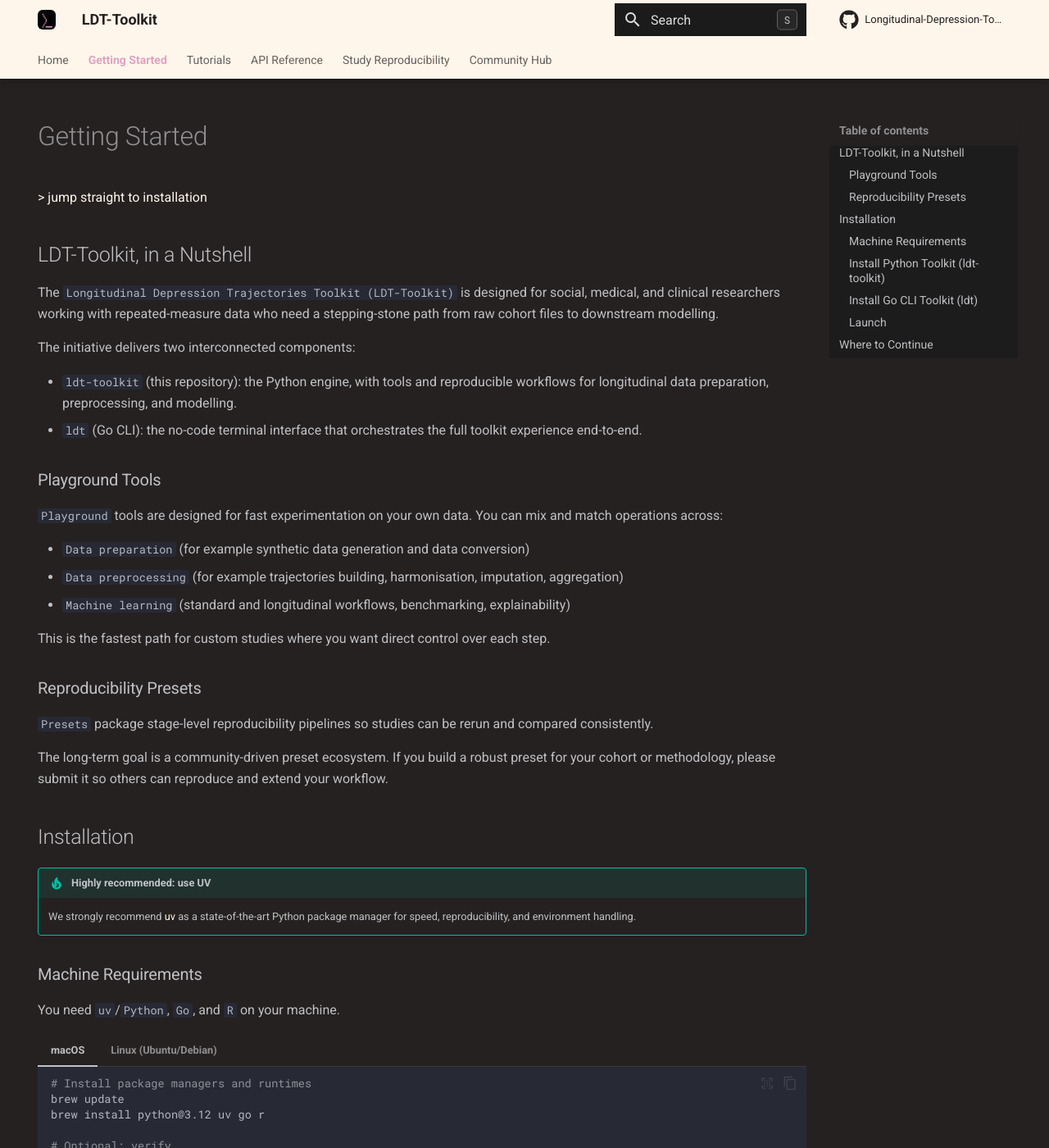
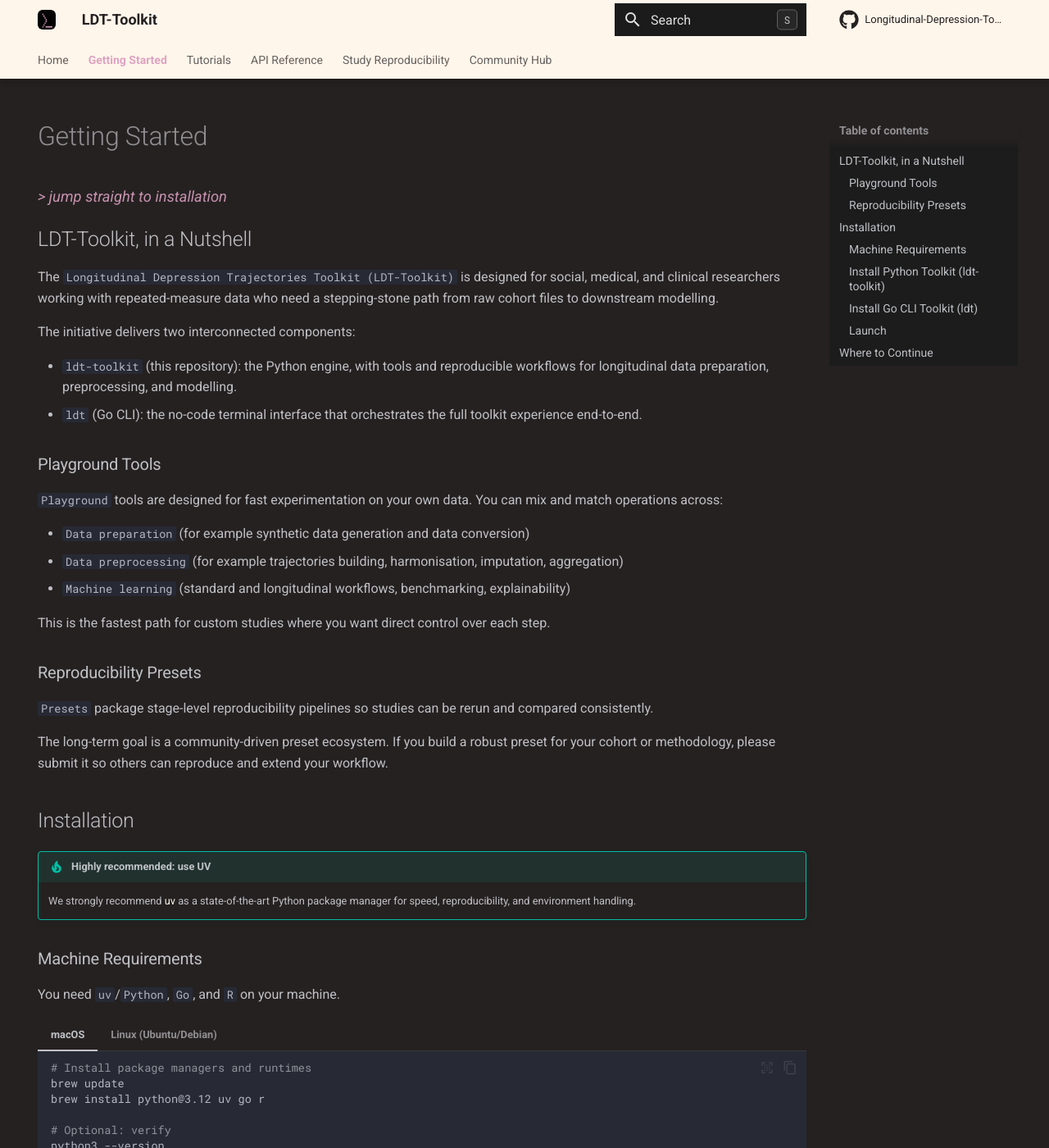
Before and after one commit to Longitudinal-Depression-Toolkit/ldt-toolkit, an MkDocs documentation site: the page built from docs/getting-started/overview.md, in a window 1280 px wide and 1400 px high. Shown: the whole window at 82% size. Built offline with MkDocs 1.6.1 and Material for MkDocs 9.7.7, drawn with Linux system fonts in a browser that asks for light colours; plug-ins that fetch from the network failed and are left out; comment, search, counter and statistics services are not loaded.

Commit message:
fix(docs): add inner paddings on ToC/Nav side components

```diff
--- a/docs/stylesheets/extra.css
+++ b/docs/stylesheets/extra.css
@@ -253,9 +253,41 @@
     font-weight: 700 !important;
 }
 
+.md-sidebar--primary .md-nav--primary > .md-nav__list,
+.md-sidebar--secondary .md-nav--secondary > .md-nav__list {
+    padding-top: 0.5rem;
+    padding-bottom: 0.35rem;
+}
+
 .md-typeset .pub-heading {
     font-size: 1.35em;
     font-weight: 700;
+}
+
+.md-typeset .jump-install-link {
+    display: inline-block;
+    margin-top: -0.35rem;
+    margin-bottom: 0.2rem;
+    color: var(--md-accent-fg-color, #dea2c2) !important;
+    font-style: italic;
+    font-size: 0.92rem;
+    font-weight: 500;
+    text-decoration: none;
+    opacity: 0.88;
+    transition: opacity 0.2s ease, text-decoration-color 0.2s ease;
+}
+
+.md-typeset .jump-install-link:hover,
+.md-typeset .jump-install-link:focus {
+    opacity: 1;
+    text-decoration: underline;
+    text-decoration-thickness: 0.08em;
+    text-underline-offset: 0.13em;
+    text-decoration-color: var(--md-accent-fg-color, #dea2c2);
+}
+
+.md-typeset .nutshell-heading {
+    margin-top: 0.45rem;
 }
 
 .tutorial-step {
```
